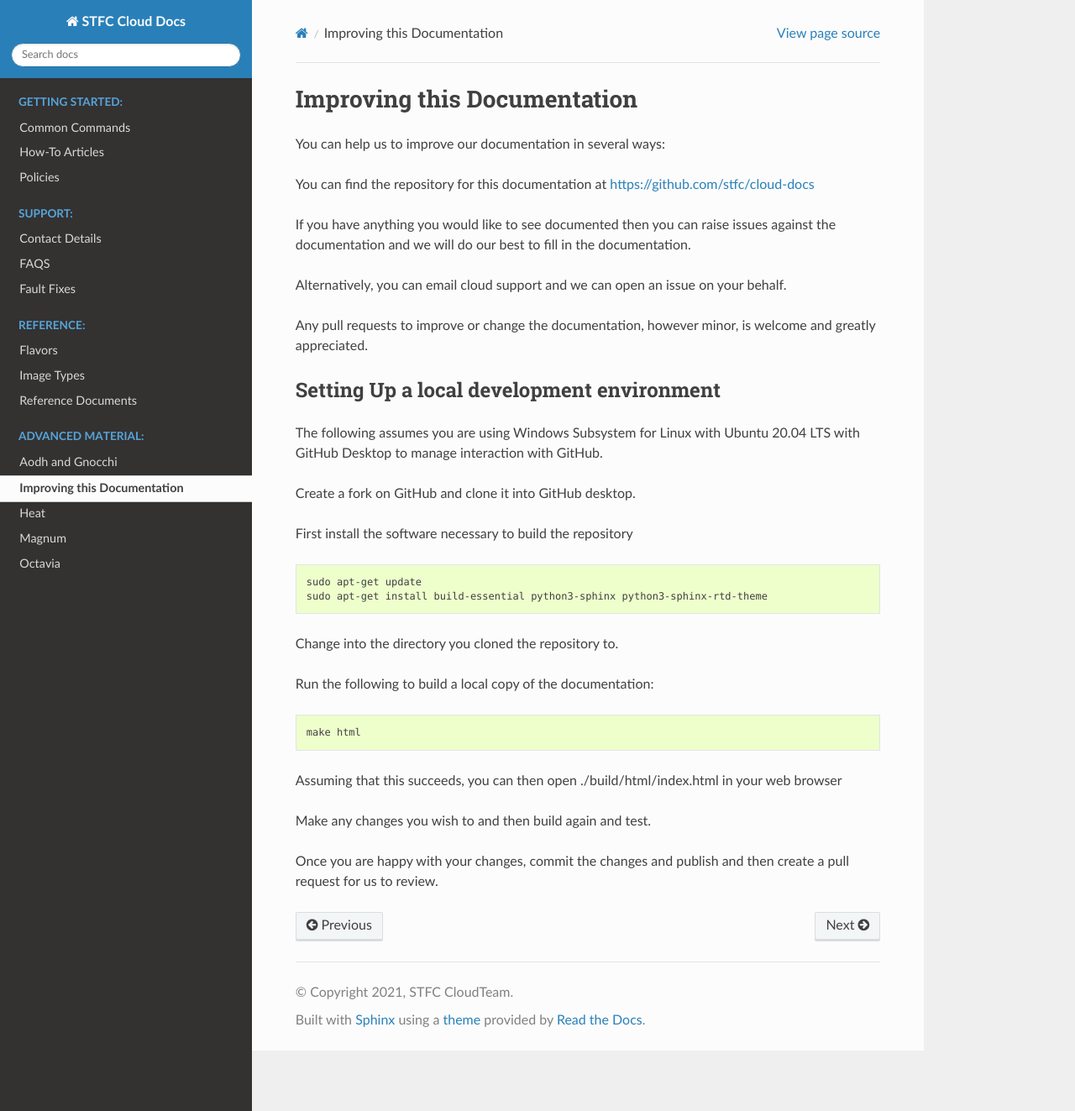
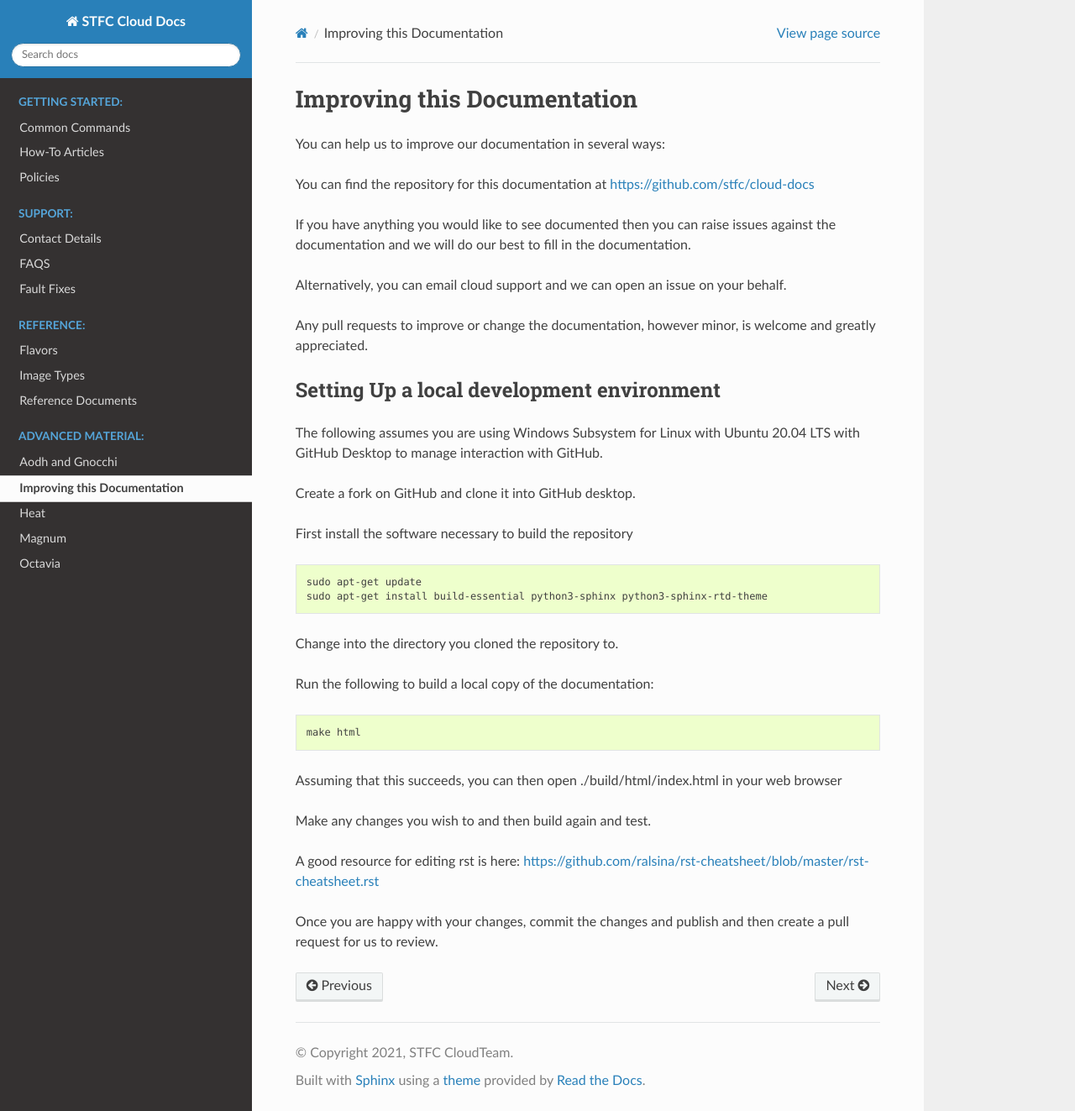
Before and after one commit to stfc/cloud-docs, a Sphinx documentation site: the page built from source/ImproveTheDocs.rst, in a window 1280 px wide and 1323 px high. Shown: the whole window at 84% size. Built offline with Sphinx 7.4.7 and the Read the Docs theme 2.0.0, drawn with Linux system fonts in a browser that asks for light colours.

Commit message:
Add link to RST cheat sheet

```diff
--- a/source/ImproveTheDocs.rst
+++ b/source/ImproveTheDocs.rst
@@ -38,4 +38,6 @@ Assuming that this succeeds, you can then open ./build/html/index.html in your w
 
 Make any changes you wish to and then build again and test.
 
+A good resource for editing rst is here: https://github.com/ralsina/rst-cheatsheet/blob/master/rst-cheatsheet.rst
+
 Once you are happy with your changes, commit the changes and publish and then create a pull request for us to review.
```
